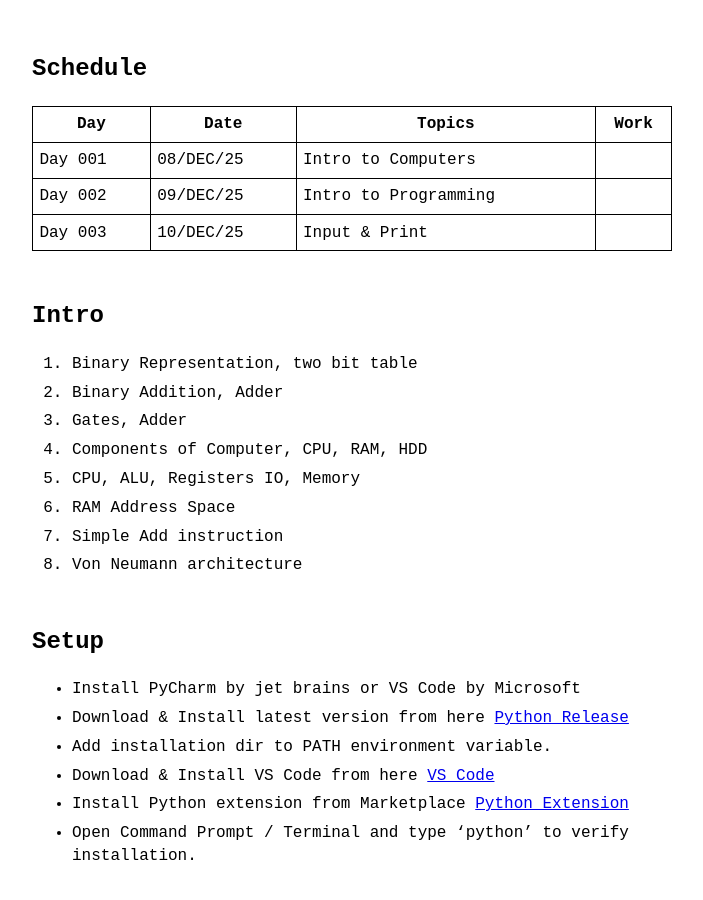
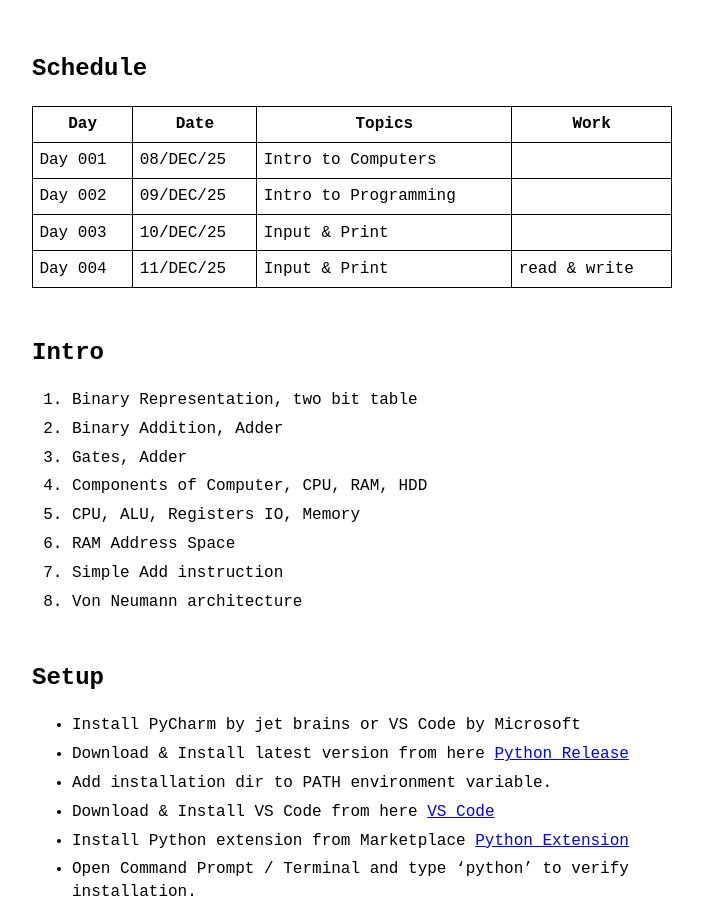
Before and after one commit to VallarasuS/Vallarasu.in, a Jekyll site: the page built from docs/_posts/2025-12-08-py-selenium.md, in a window 1280 px wide and 900 px high, scrolled down 432 px. Shown: the whole window, without its empty margins (288-991 px from the left). Built offline with Jekyll 4.4.1, drawn with Linux system fonts in a browser that asks for light colours.

Commit message:
Update 2025-12-08-py-selenium.md

```diff
--- a/docs/_posts/2025-12-08-py-selenium.md
+++ b/docs/_posts/2025-12-08-py-selenium.md
@@ -14,12 +14,12 @@ category: Selenium
 
 ## Schedule
 
-| Day     | Date      | Topics                | Work |
-|---------|-----------|-----------------------|------|
-| Day 001 | 08/DEC/25 | Intro to Computers    |      |
-| Day 002 | 09/DEC/25 | Intro to Programming  |      |
-| Day 003 | 10/DEC/25 | Input & Print         |      |
-
+| Day     | Date      | Topics               | Work         |
+|---------|-----------|----------------------|--------------|
+| Day 001 | 08/DEC/25 | Intro to Computers   |              |
+| Day 002 | 09/DEC/25 | Intro to Programming |              |
+| Day 003 | 10/DEC/25 | Input & Print        |              |
+| Day 004 | 11/DEC/25 | Input & Print        | read & write |
 
 ## Intro
 
@@ -72,6 +72,8 @@ Von Nuemann Architecture
     - Input Syntax, Return type str, -> input("enter your name: ")
     - Print Syntax, Return type None, -> print("Hello World!")
 
+
+
 # References
 - [Docs - The Python Tutorial](https://docs.python.org/3/tutorial/index.html)
 - [Book - How to Think Like a Computer Scientist](https://www.openbookproject.net/thinkcs/python/english3e/)
```
